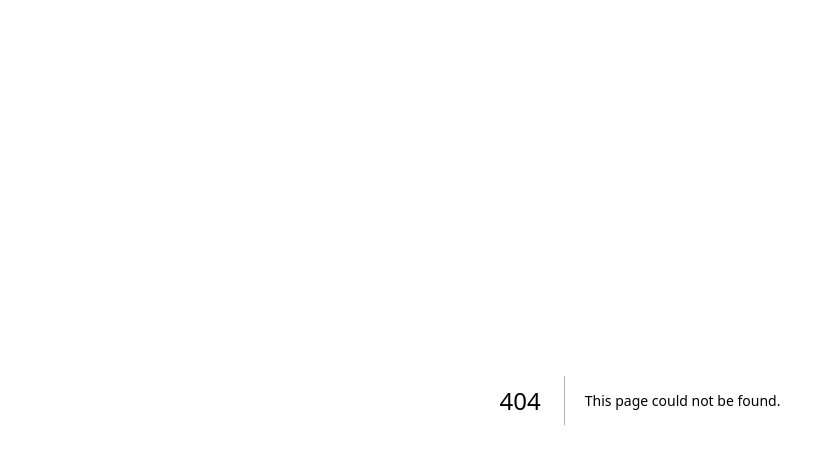
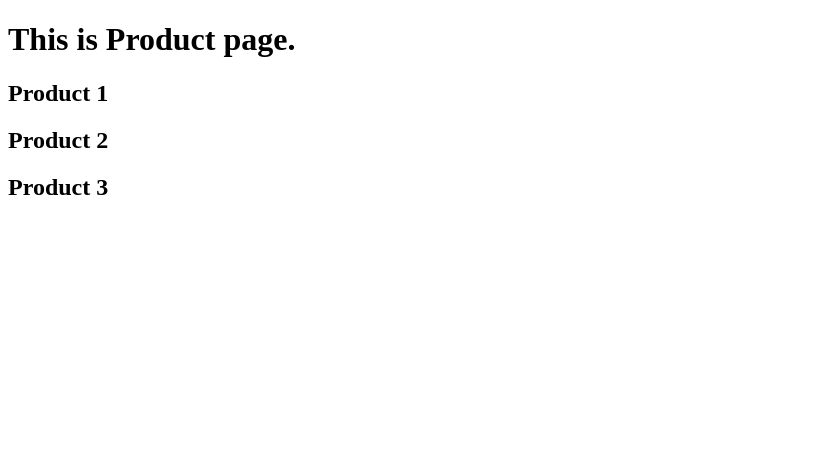
Before and after one commit to shivammishra-resume/nextjs, a Next.js app: page /products in a window 1280 px wide. Before the commit this address had no page. Shown: the top 464 px of the page, without its empty margins (0-835 px from the left). Built offline with nearby package versions, Linux system fonts and the light colour scheme.

Commit message:
Dynamic Routes and Nested Dynamic Routes

```diff
--- /dev/null
+++ b/src/app/products/page.tsx
@@ -0,0 +1,8 @@
+export default function products(){
+    return <div>
+        <h1>This is Product page.</h1>
+        <h2>Product 1</h2>
+        <h2>Product 2</h2>
+        <h2>Product 3</h2>
+    </div>
+}
```
Also changed, not shown: src/app/products/[productId]/page.tsx (added, +8 -0 lines), src/app/products/[productId]/reviews/[reviewId]/page.tsx (added, +8 -0 lines).
